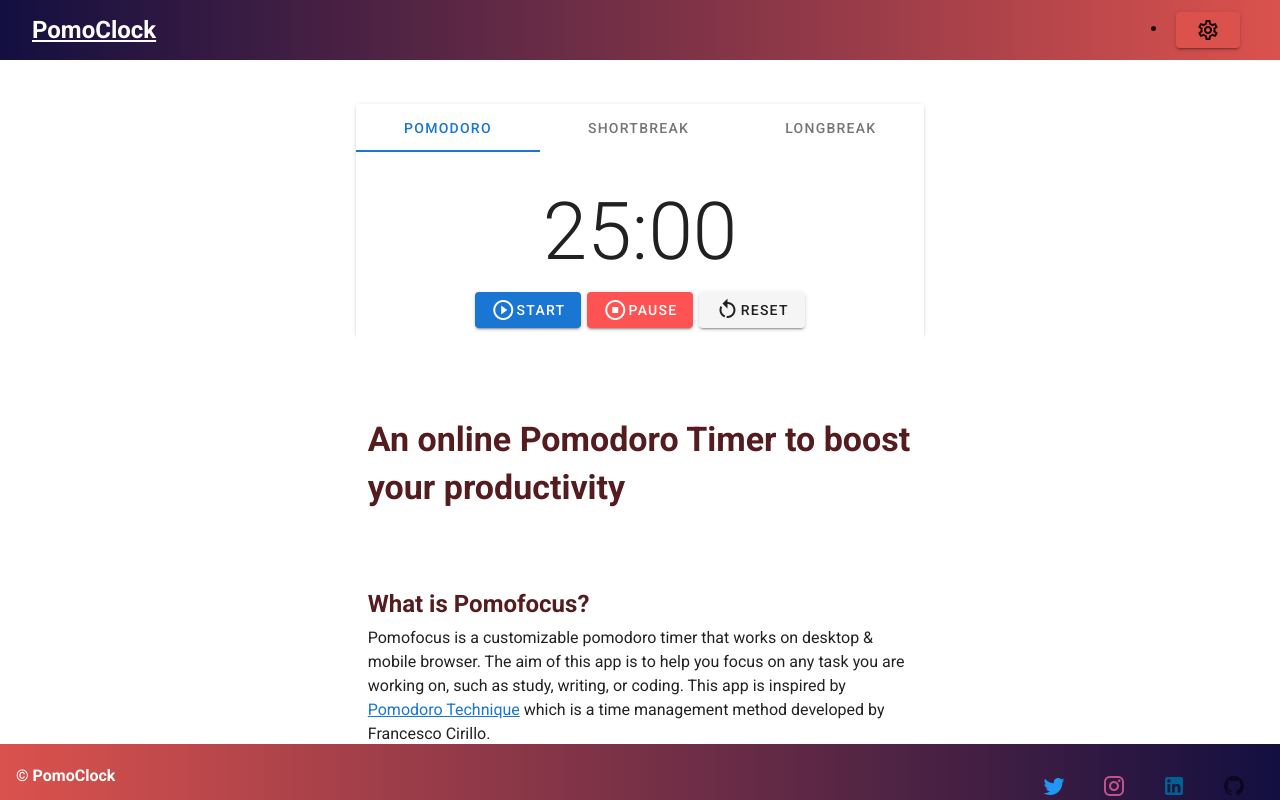
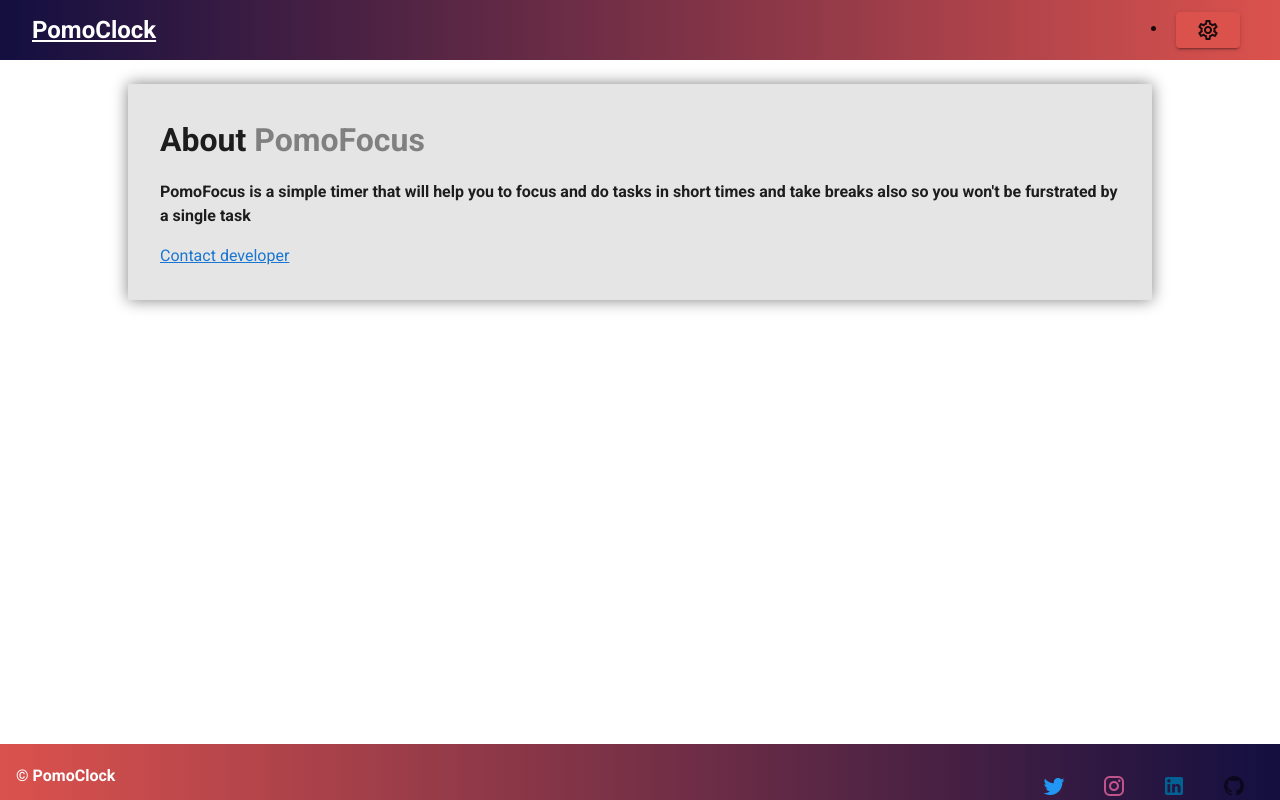
Before and after one commit to waledagne/PomodoroFocus, a Vue app: page /about in a window 1280 px wide. Shown: the top 800 px of the page. Built offline with nearby package versions, Linux system fonts and the light colour scheme.

Commit message:
routing component bug fix

```diff
--- a/src/App.vue
+++ b/src/App.vue
@@ -1,23 +1,18 @@
 <template>
+<div>
  <v-app>
    <Nav />
-  <v-content>
-    <v-container>
-      <v-row>
-        <v-col sm="6" offset-sm="3">
-           <Pomo :dialog="dialog" />
-        </v-col>
-      </v-row>
-
-      </v-container>
-   </v-content>
+  <div>
+    <router-view></router-view>
+  </div>
    <br>
     <Footer />
  </v-app>
+
+ </div>
 </template>
 
 <script>
-import Pomo from "./components/Pomo.vue";
 import Nav from "./components/Nav.vue"
 import Footer from "./components/Footer.vue";
 
@@ -26,7 +21,6 @@
 
 components: {
   Nav,
-  Pomo,
   Footer,
 },
 data() {
--- a/src/components/About.vue
+++ b/src/components/About.vue
@@ -21,7 +21,7 @@
   flex-direction: column;
   justify-content: center;
   align-items: start;
-  background-color: rgba(145, 144, 144, 0.159);
+  background-color: rgba(92, 92, 92, 0.159);
   box-shadow: 0 0 15px rgba(0, 0, 0, 0.494);
   transition: all 0.25s;
 }
--- a/src/routes/index.js
+++ b/src/routes/index.js
@@ -1,13 +1,18 @@
 import Vue from "vue";
 import VueRouter from "vue-router";
-import About from "@/components/About.vue";
-import Contact from '@/components/Contact.vue';
-
+import About from "../components/About.vue";
+import Contact from '../components/Contact.vue';
+import Home from '../components/Pomo.vue';
 
 Vue.use(VueRouter);
 
-export default new VueRouter({
-    routes :[
+const routes =[
+
+    {
+        path:'/',
+        name:'Home',
+        component:Home
+    },
        {
 
     path: '/about',
@@ -20,7 +25,13 @@
         name: 'Contact',
         component: Contact
     },
-    ],
-    mode:'history',
 
-})
+    ];
+
+  const router = new VueRouter({
+  mode: "history",
+  base: process.env.BASE_URL,
+  routes,
+});
+
+export default router;
```
